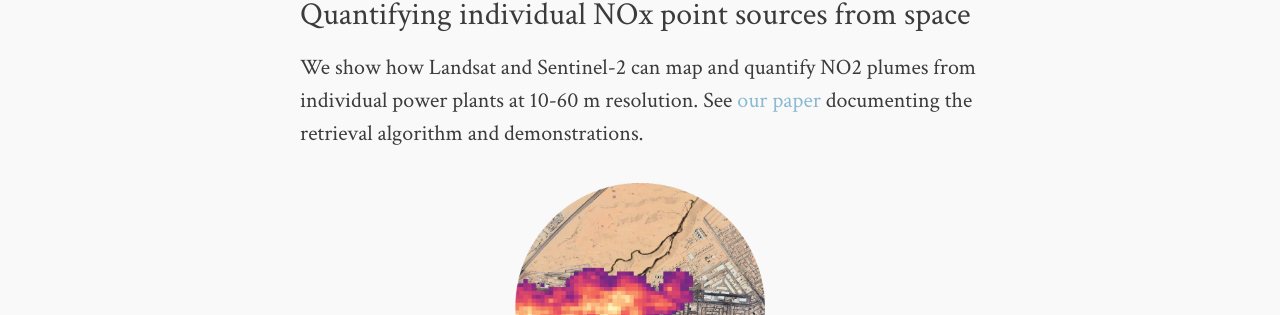
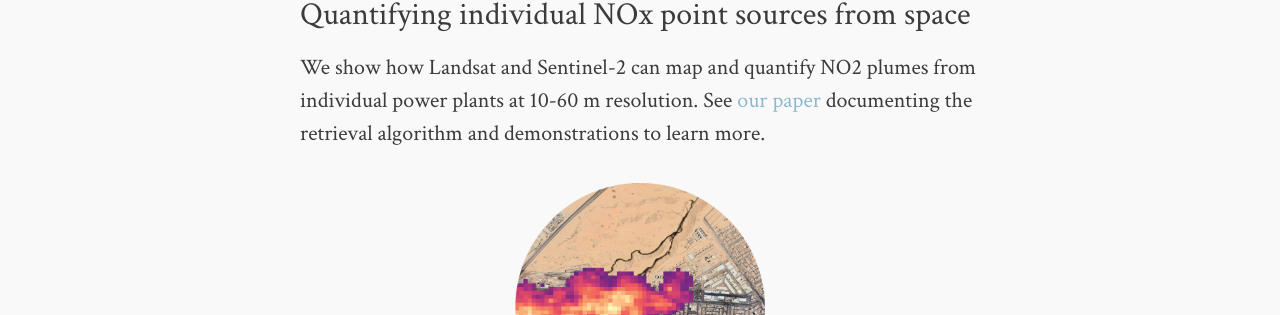
Before and after one commit to djvaron/djvaron.github.io, a Jekyll site: the page built from research.md, in a window 1280 px wide and 900 px high. Shown: the part 154-469 px from the top of the window. Built offline with Jekyll 4.4.1, drawn with Linux system fonts in a browser that asks for light colours.

Commit message:
update publications and research pages again

```diff
--- a/research.md
+++ b/research.md
@@ -7,7 +7,7 @@
 
 ### Quantifying individual NOx point sources from space
 
-We show how Landsat and Sentinel-2 can map and quantify NO2 plumes from individual power plants at 10-60 m resolution. See <a href="https://www.pnas.org/doi/10.1073/pnas.2317077121" target="_blank">our paper</a> documenting the retrieval algorithm and demonstrations.
+We show how Landsat and Sentinel-2 can map and quantify NO2 plumes from individual power plants at 10-60 m resolution. See <a href="https://www.pnas.org/doi/10.1073/pnas.2317077121" target="_blank">our paper</a> documenting the retrieval algorithm and demonstrations to learn more.
 
 ![daniel varon NO2 NOx Landsat Sentinel-2 satellite harvard plume no2thumb](../images/no2-thumb.png){:height="250px" width="250px"}
 
```
Also changed, not shown: publications.md (+1 -1 lines).
